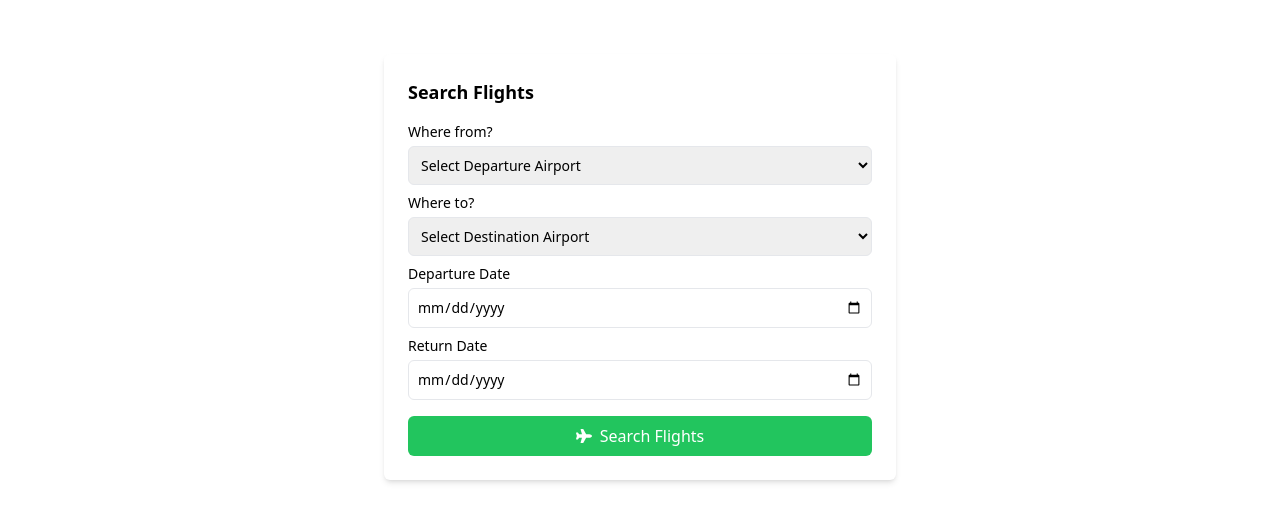
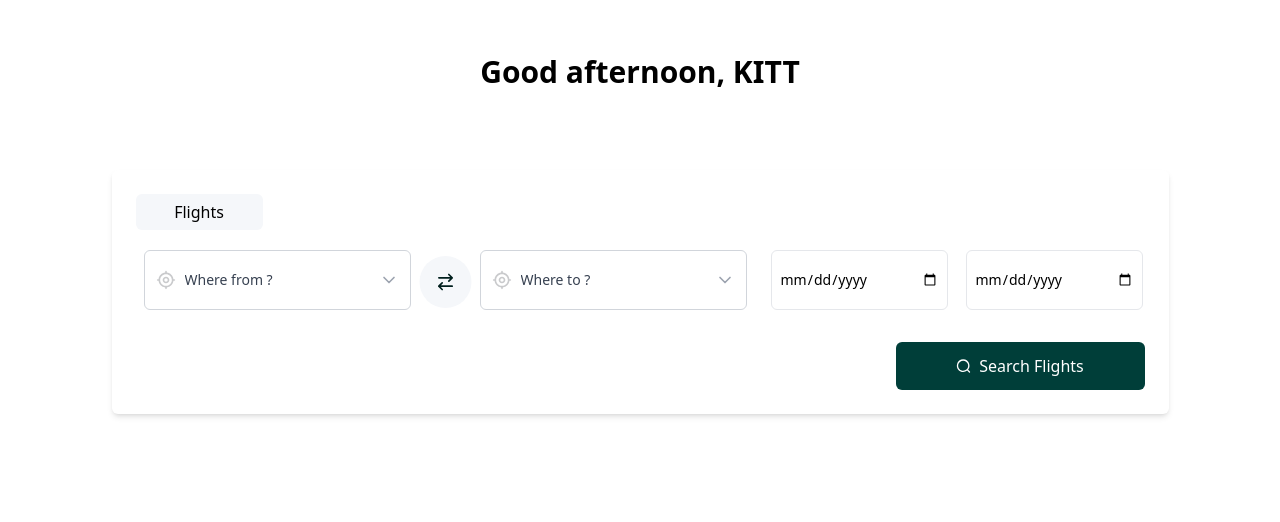
Before and after one commit to sajalkumar07/Kitt-Project, a Next.js app: page /flight-search in a window 1280 px wide. Shown: the part 146-668 px from the top of the page. Built offline with nearby package versions, Linux system fonts and the light colour scheme.

Commit message:
landing ui and loader done

```diff
--- a/package.json
+++ b/package.json
@@ -9,6 +9,9 @@
     "lint": "next lint"
   },
   "dependencies": {
+    "@fortawesome/free-solid-svg-icons": "^6.6.0",
+    "@fortawesome/react-fontawesome": "^0.2.2",
+    "lucide-react": "^0.447.0",
     "next": "14.2.14",
     "react": "^18",
     "react-datepicker": "^7.4.0",
--- a/src/app/components/SearchFlightForm.tsx
+++ b/src/app/components/SearchFlightForm.tsx
@@ -1,9 +1,33 @@
 "use client";
 
 import { useRouter } from "next/navigation";
-import { useState } from "react";
-import { FaPlane } from "react-icons/fa";
+import React, { useState } from "react";
+import { ChevronDown } from "lucide-react";
 
+const CustomMarkerIcon = () => (
+  <svg
+    width="20"
+    height="20"
+    viewBox="0 0 20 20"
+    fill="none"
+    xmlns="http://www.w3.org/2000/svg"
+    className="absolute left-3 top-1/2 transform -translate-y-1/2"
+  >
+    <g clipPath="url(#clip0_2003_1382)">
+      <path
+        fillRule="evenodd"
+        clipRule="evenodd"
+        d="M10.0002 0.833313C10.4604 0.833313 10.8335 1.20641 10.8335 1.66665V2.54575C14.3098 2.93004 17.0701 5.6903 17.4544 9.16665H18.3335C18.7937 9.16665 19.1668 9.53974 19.1668 9.99998C19.1668 10.4602 18.7937 10.8333 18.3335 10.8333H17.4544C17.0701 14.3097 14.3098 17.0699 10.8335 17.4542V18.3333C10.8335 18.7935 10.4604 19.1666 10.0002 19.1666C9.53992 19.1666 9.16683 18.7935 9.16683 18.3333V17.4542C5.69048 17.0699 2.93023 14.3097 2.54594 10.8333H1.66683C1.20659 10.8333 0.833496 10.4602 0.833496 9.99998C0.833496 9.53974 1.20659 9.16665 1.66683 9.16665H2.54594C2.93023 5.6903 5.69048 2.93004 9.16683 2.54575V1.66665C9.16683 1.20641 9.53992 0.833313 10.0002 0.833313ZM10.0002 4.16665C6.7785 4.16665 4.16683 6.77832 4.16683 9.99998C4.16683 13.2216 6.7785 15.8333 10.0002 15.8333C13.2218 15.8333 15.8335 13.2216 15.8335 9.99998C15.8335 6.77832 13.2218 4.16665 10.0002 4.16665ZM10.0002 8.33331C9.07969 8.33331 8.3335 9.0795 8.3335 9.99998C8.3335 10.9205 9.07969 11.6666 10.0002 11.6666C10.9206 11.6666 11.6668 10.9205 11.6668 9.99998C11.6668 9.0795 10.9206 8.33331 10.0002 8.33331ZM6.66683 9.99998C6.66683 8.15903 8.15921 6.66665 10.0002 6.66665C11.8411 6.66665 13.3335 8.15903 13.3335 9.99998C13.3335 11.8409 11.8411 13.3333 10.0002 13.3333C8.15921 13.3333 6.66683 11.8409 6.66683 9.99998Z"
+        fill="#C9CACC"
+      />
+    </g>
+    <defs>
+      <clipPath id="clip0_2003_1382">
+        <rect width="20" height="20" fill="white" />
+      </clipPath>
+    </defs>
+  </svg>
+);
 // The airport data
 const airports = [
   {
@@ -82,7 +106,6 @@ export default function SearchFlightForm() {
   const handleSubmit = async (e: React.FormEvent) => {
     e.preventDefault();
 
-    // Send the search parameters to the backend or API
     const query = new URLSearchParams({
       from,
       to,
@@ -90,32 +113,36 @@ export default function SearchFlightForm() {
       returnDate,
     });
 
-    // Simulate an API request (replace this with your real API endpoint)
     setTimeout(() => {
-      // Redirect to results page after fetching data
       router.push(`/flight-results?${query.toString()}`);
-    }, 2000); // Simulate 2-second API delay
+    }, 2000);
   };
 
   return (
-    <div className="flex flex-col items-center mt-[200px]">
+    <div className="flex items-center flex-col mt-[200px] w-full">
+      <h2 className="text-3xl font-semibold">Good afternoon, KITT</h2>
       <form
         onSubmit={handleSubmit}
-        className="bg-white p-6 shadow-md rounded-md w-full max-w-lg"
+        className="bg-white p-6 shadow-md rounded-md w-[1057px] flex flex-col mt-20 border-black"
       >
-        <h2 className="text-lg font-semibold mb-4">Search Flights</h2>
+        <div className="text-[16px]  rounded-md font-medium mb-4 bg-[#F5F7FA] w-[127px] h-[36px] text-center items-center flex justify-center">
+          Flights
+        </div>
 
-        {/* From */}
+        {/*Select Destination*/}
+        <div className="flex justify-between items-center">
+          <div className="flex-1 mr-2 ml-2">
             <label className="block mb-2 text-sm font-medium">
-          Where from?
+              <div className="relative mt-1">
+                <CustomMarkerIcon />
                 <select
-            className="block w-full p-2 mt-1 border rounded-md"
+                  className="block w-[267px] h-[60px] pl-10 pr-10 py-2  text-gray-700 bg-white border border-gray-300 rounded-md appearance-none "
                   value={from}
                   onChange={(e) => setFrom(e.target.value)}
                   required
                 >
                   <option value="" disabled>
-              Select Departure Airport
+                    Where from ?
                   </option>
                   {airports[0].airports.map((airport) => (
                     <option key={airport.code} value={airport.code}>
@@ -123,19 +150,52 @@ export default function SearchFlightForm() {
                     </option>
                   ))}
                 </select>
+                <ChevronDown className="absolute right-3 top-1/2 transform -translate-y-1/2 h-5 w-5 text-gray-400 pointer-events-none" />
+              </div>
             </label>
-
-        {/* To */}
+          </div>
+          {/*Swap Destination*/}
+          <button
+            type="button"
+            className=""
+            onClick={() => {
+              const temp = from;
+              setFrom(to);
+              setTo(temp);
+            }}
+          >
+            <div className="">
+              <svg
+                width="53"
+                height="52"
+                viewBox="0 0 53 52"
+                fill="none"
+                xmlns="http://www.w3.org/2000/svg"
+              >
+                <rect x="0.5" width="52" height="52" rx="26" fill="#F5F7FA" />
+                <path
+                  d="M33.1673 30.1667H19.834M19.834 30.1667L23.1673 26.8333M19.834 30.1667L23.1673 33.5M19.834 21.8333H33.1673M33.1673 21.8333L29.834 18.5M33.1673 21.8333L29.834 25.1667"
+                  stroke="#001F1D"
+                  stroke-width="1.66667"
+                  stroke-linecap="round"
+                  stroke-linejoin="round"
+                />
+              </svg>
+            </div>
+          </button>
+          {/*Swap Destination*/}
+          <div className="flex-1 mr-2 ml-2">
             <label className="block mb-2 text-sm font-medium">
-          Where to?
+              <div className="relative mt-1">
+                <CustomMarkerIcon />
                 <select
-            className="block w-full p-2 mt-1 border rounded-md"
+                  className="block w-[267px] h-[60px] pl-10 pr-10 py-2  text-gray-700 bg-white border border-gray-300 rounded-md appearance-none "
                   value={to}
                   onChange={(e) => setTo(e.target.value)}
                   required
                 >
                   <option value="" disabled>
-              Select Destination Airport
+                    Where to ?
                   </option>
                   {airports[0].airports.map((airport) => (
                     <option key={airport.code} value={airport.code}>
@@ -143,39 +203,60 @@ export default function SearchFlightForm() {
                     </option>
                   ))}
                 </select>
+                <ChevronDown className="absolute right-3 top-1/2 transform -translate-y-1/2 h-5 w-5 text-gray-400 pointer-events-none" />
+              </div>
             </label>
+          </div>
+          {/*Select Destination*/}
 
-        {/* Departure Date */}
-        <label className="block mb-2 text-sm font-medium">
-          Departure Date
+          {/* Date Selection */}
+          <div className="flex-1 ml-4">
+            <label className="block mb-2 text-sm font-medium ">
               <input
                 type="date"
-            className="block w-full p-2 mt-1 border rounded-md"
+                className="block  p-2 mt-1 border rounded-md w-[177px] h-[60px]"
                 value={departureDate}
                 onChange={(e) => setDepartureDate(e.target.value)}
                 required
               />
             </label>
-
-        {/* Return Date */}
-        <label className="block mb-4 text-sm font-medium">
-          Return Date
+          </div>
+          <div className="flex-1 ml-4">
+            <label className="block mb-2 text-sm font-medium ">
               <input
                 type="date"
-            className="block w-full p-2 mt-1 border rounded-md"
+                className="block  p-2 mt-1 border rounded-md w-[177px] h-[60px]"
                 value={returnDate}
                 onChange={(e) => setReturnDate(e.target.value)}
                 required
               />
             </label>
+          </div>
+          {/* Date Selection */}
+        </div>
 
+        <div className="mt-6 flex justify-end">
           <button
             type="submit"
-          className="w-full bg-green-500 text-white py-2 px-4 rounded-md flex items-center justify-center gap-2"
+            className="bg-[#003E39] text-white py-2 px-4 rounded-md flex items-center justify-center gap-2 w-[249px] h-[48px] "
           >
-          <FaPlane />
+            <svg
+              width="15"
+              height="14"
+              viewBox="0 0 15 14"
+              fill="none"
+              xmlns="http://www.w3.org/2000/svg"
+            >
+              <path
+                fill-rule="evenodd"
+                clip-rule="evenodd"
+                d="M7.16683 1.66665C4.40541 1.66665 2.16683 3.90522 2.16683 6.66665C2.16683 9.42807 4.40541 11.6666 7.16683 11.6666C8.5089 11.6666 9.72747 11.1379 10.6256 10.2773C10.6463 10.2486 10.6696 10.2211 10.6955 10.1952C10.7214 10.1694 10.7488 10.1461 10.7776 10.1253C11.6381 9.22723 12.1668 8.00869 12.1668 6.66665C12.1668 3.90522 9.92825 1.66665 7.16683 1.66665ZM12.0919 10.6488C12.9726 9.56093 13.5002 8.1754 13.5002 6.66665C13.5002 3.16884 10.6646 0.333313 7.16683 0.333313C3.66903 0.333313 0.833496 3.16884 0.833496 6.66665C0.833496 10.1645 3.66903 13 7.16683 13C8.67561 13 10.0612 12.4724 11.1491 11.5916L13.0288 13.4714C13.2891 13.7317 13.7112 13.7317 13.9716 13.4714C14.2319 13.211 14.2319 12.7889 13.9716 12.5286L12.0919 10.6488Z"
+                fill="white"
+              />
+            </svg>
             Search Flights
           </button>
+        </div>
       </form>
     </div>
   );
--- a/src/app/flight-results/page.tsx
+++ b/src/app/flight-results/page.tsx
@@ -37,6 +37,24 @@ const mockFlights: Flight[] = [
     arrivalTime: "03:00 PM",
     price: "₹4000",
   },
+  {
+    flightNumber: "LH 4324",
+    airline: "Lufthansa",
+    from: "DEL",
+    to: "BOM",
+    departureTime: "11:45 PM",
+    arrivalTime: "6:45 AM",
+    price: "₹4000",
+  },
+  {
+    flightNumber: "EK 1234",
+    airline: "Emirates",
+    from: "DEL",
+    to: "BOM",
+    departureTime: "9:45 AM",
+    arrivalTime: "11:45 AM",
+    price: "2,456.90",
+  },
 ];
 
 export default function FlightResults() {
@@ -60,7 +78,7 @@ export default function FlightResults() {
         );
         setFlights(filteredFlights);
         setLoading(false);
-      }, 2000); // Simulate a 2-second API delay
+      }, 10000); // Simulate a 2-second API delay
     }
   }, [searchParams]);
 
```
Also changed, not shown: src/app/components/FlightDetailsModal.tsx (+32 -8 lines), src/app/components/FlightResults.tsx (+77 -77 lines), src/app/components/FlightResultsLoading.tsx (+62 -6 lines), public/spinner.gif (added), 1 other file (tests, documents, lock files or other folders). Lines whose indentation alone changed are shown as unchanged.
